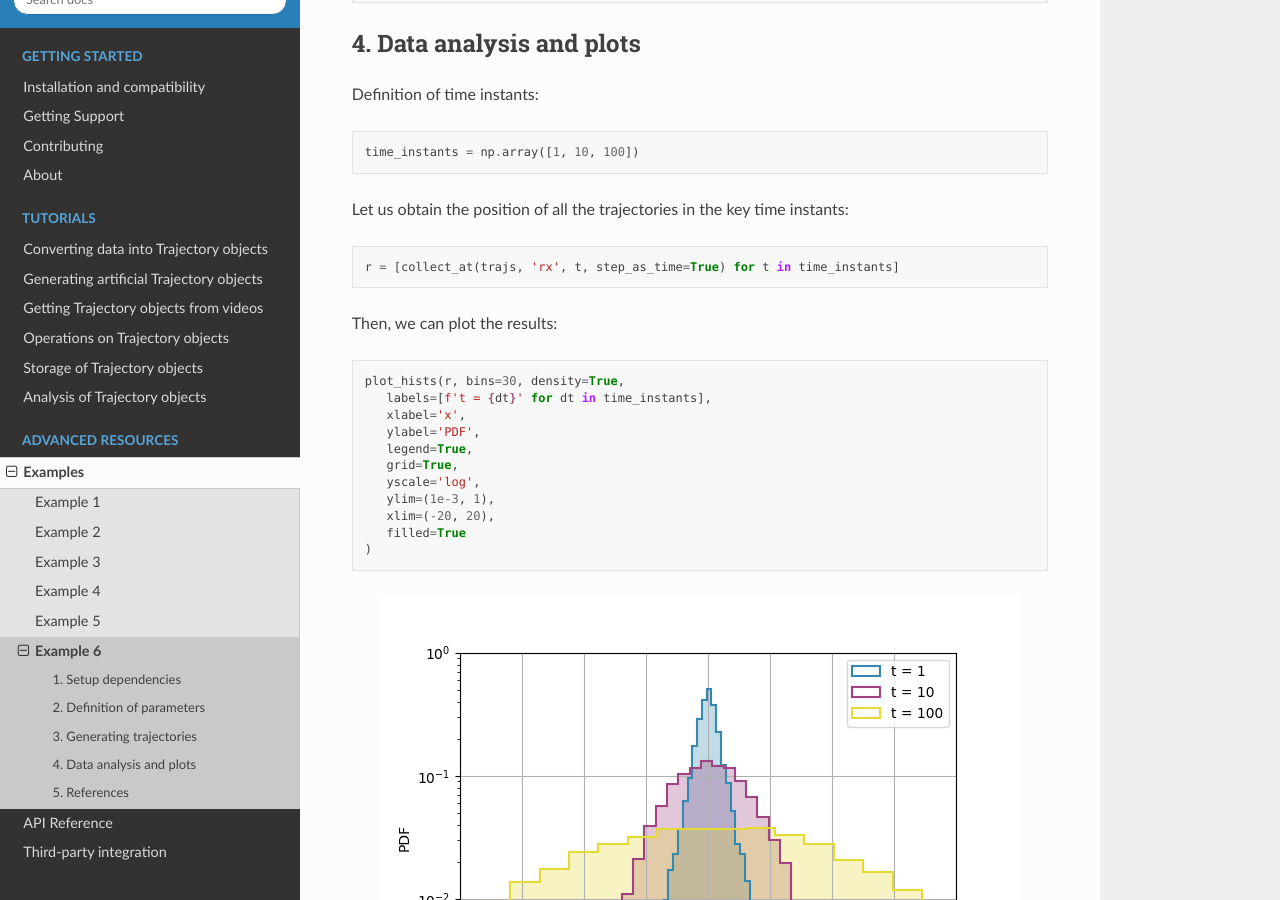
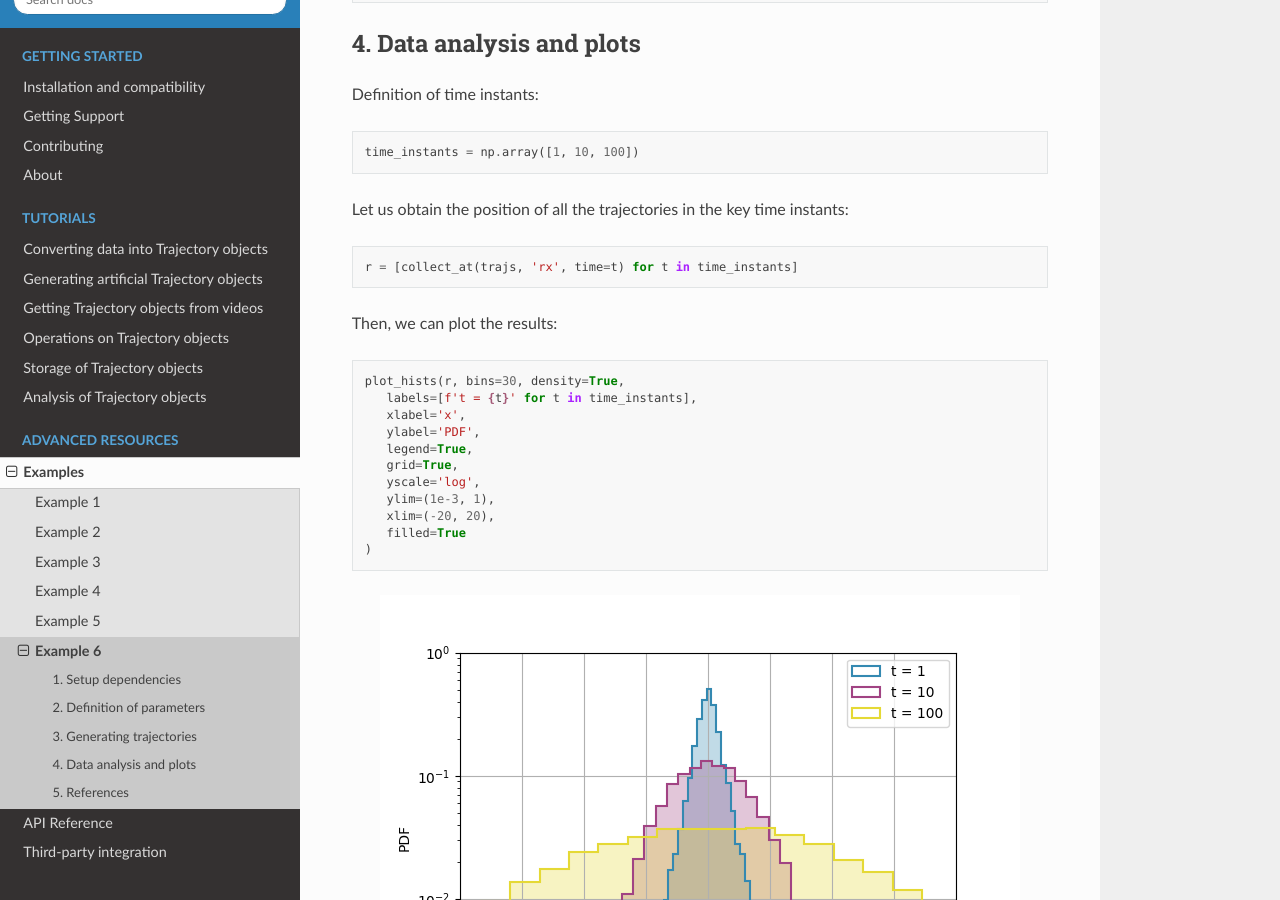
Before and after one commit to yupidevs/yupi, a Sphinx documentation site: the page built from docs/source/examples/example6.rst, in a window 1280 px wide and 900 px high, scrolled down 1377 px. Built offline with Sphinx 7.4.7 and the Read the Docs theme 2.0.0, drawn with Linux system fonts in a browser that asks for light colours.

Commit message:
Update example 6

```diff
--- a/docs/source/examples/example6.rst
+++ b/docs/source/examples/example6.rst
@@ -89,14 +89,14 @@ time instants:
 
 .. code-block:: python
 
-   r = [collect_at(trajs, 'rx', t, step_as_time=True) for t in time_instants]
+   r = [collect_at(trajs, 'rx', time=t) for t in time_instants]
 
 Then, we can plot the results:
 
 .. code-block:: python
 
    plot_hists(r, bins=30, density=True,
-      labels=[f't = {dt}' for dt in time_instants],
+      labels=[f't = {t}' for t in time_instants],
       xlabel='x',
       ylabel='PDF',
       legend=True,
```
